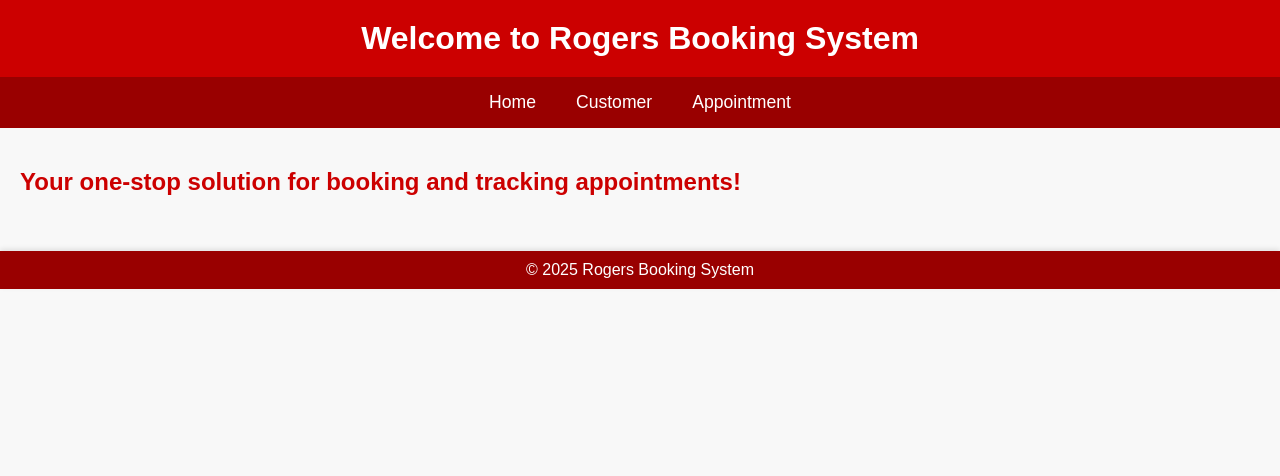
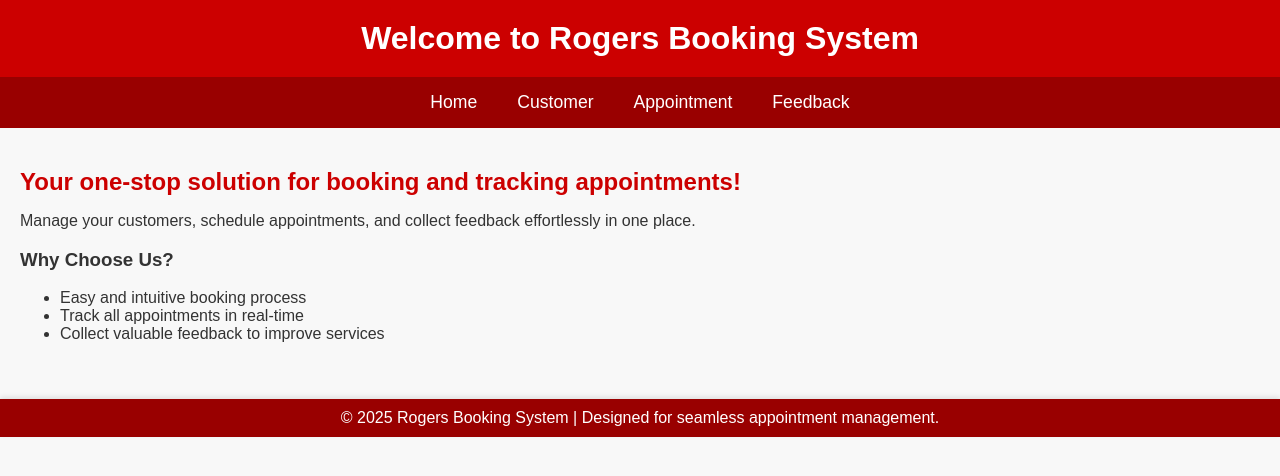
Before and after one commit to Nallathamby/In-Person-Booking-System, a Flask app: page / in a window 1280 px wide. Shown: the top 476 px of the page. Run offline with Flask 3, Linux system fonts and the light colour scheme.

Commit message:
PythonAnywhere

```diff
--- a/templates/home.html
+++ b/templates/home.html
@@ -15,13 +15,25 @@
             <li><a href="/">Home</a></li>
             <li><a href="/customer">Customer</a></li>
             <li><a href="/appointment">Appointment</a></li>
+            <li><a href="/feedback">Feedback</a></li>
         </ul>
     </nav>
     <main>
-        <h2>Your one-stop solution for booking and tracking appointments!</h2>
+        <section>
+            <h2>Your one-stop solution for booking and tracking appointments!</h2>
+            <p>Manage your customers, schedule appointments, and collect feedback effortlessly in one place.</p>
+        </section>
+        <section>
+            <h3>Why Choose Us?</h3>
+            <ul>
+                <li>Easy and intuitive booking process</li>
+                <li>Track all appointments in real-time</li>
+                <li>Collect valuable feedback to improve services</li>
+            </ul>
+        </section>
     </main>
     <footer>
-        <p>&copy; 2025 Rogers Booking System</p>
+        <p>&copy; 2025 Rogers Booking System | Designed for seamless appointment management.</p>
     </footer>
 </body>
 </html>
```
Also changed, not shown: templates/appointment.html (renamed from templates/appointments.html), templates/customer.html (renamed from templates/customers.html).
